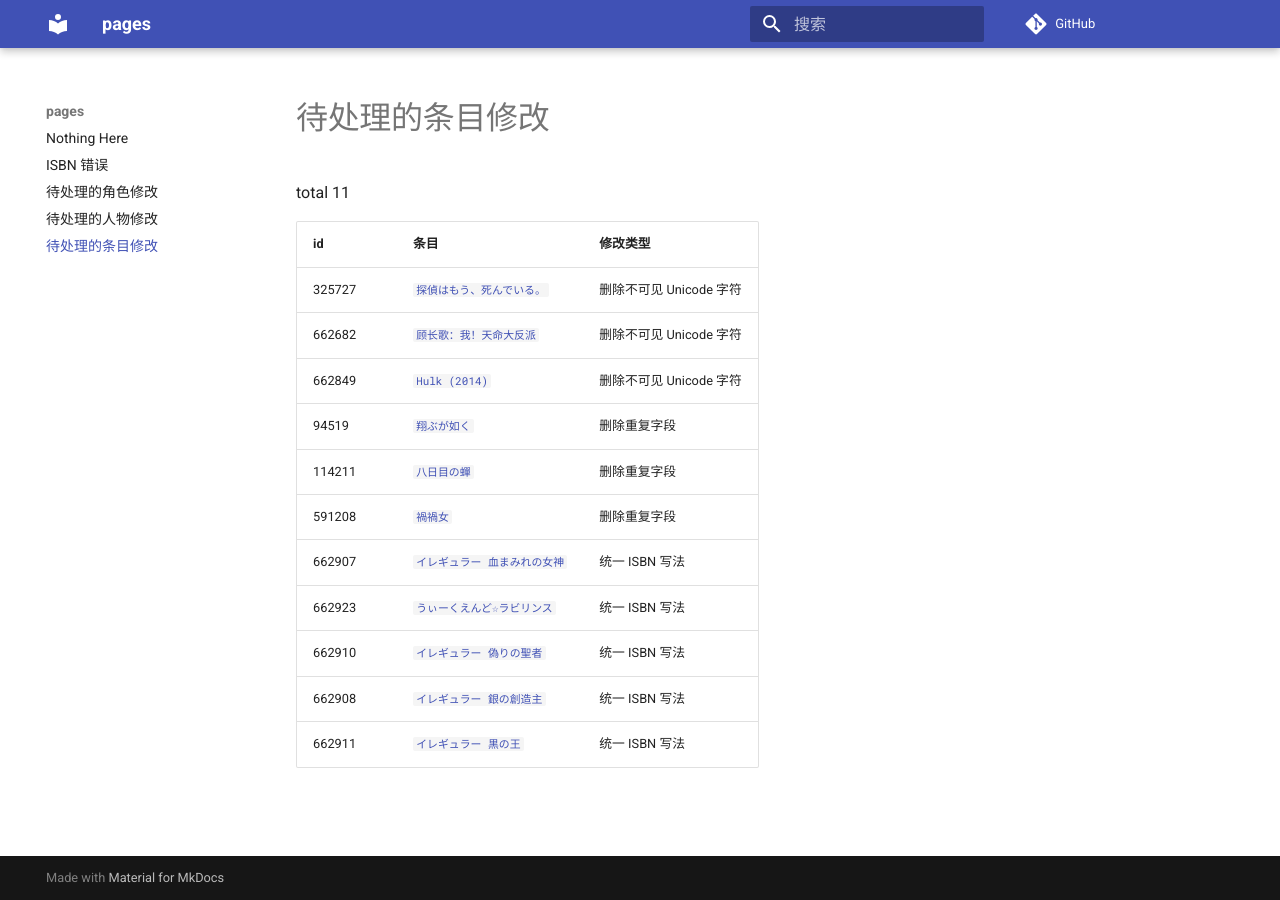
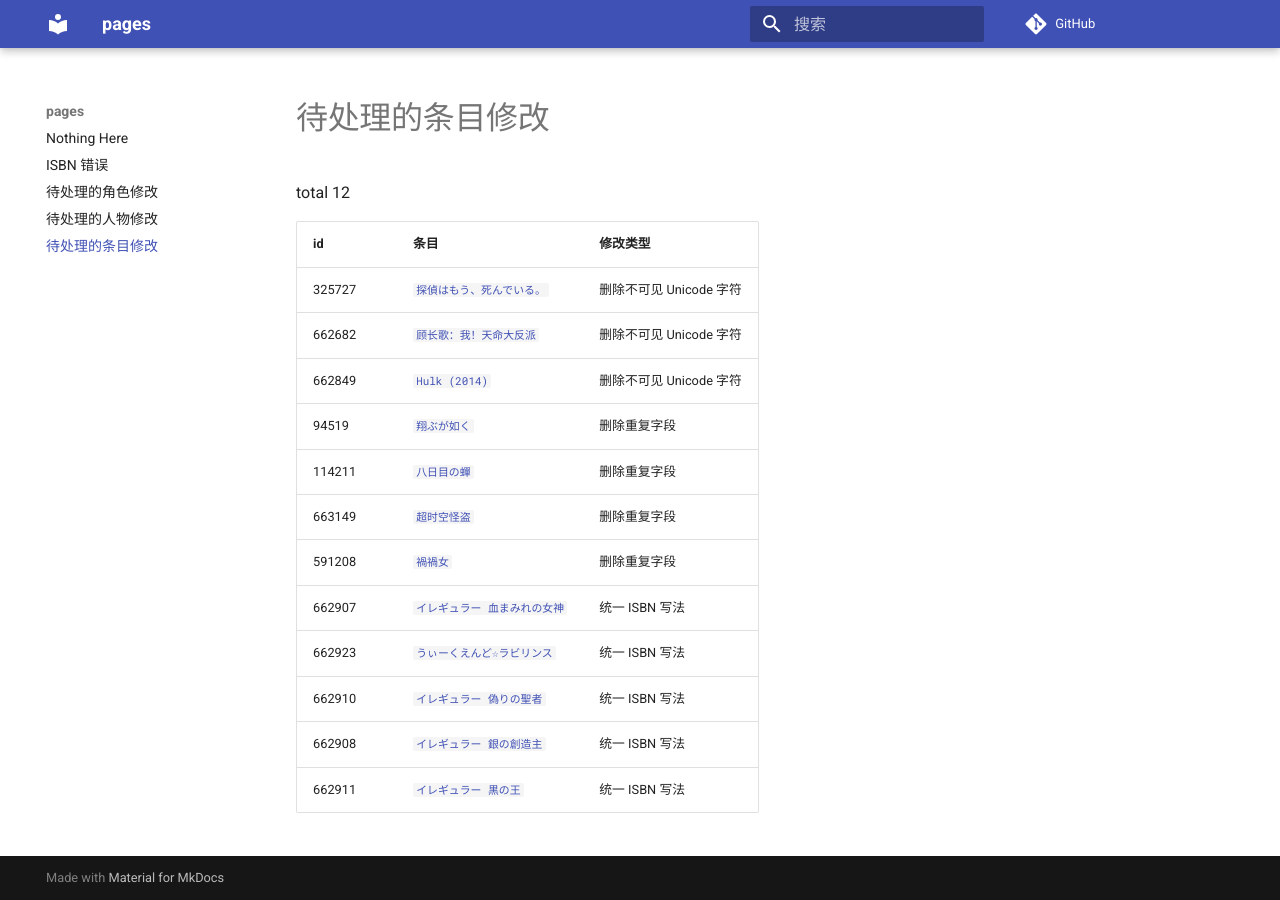
Before and after one commit to trim21/bangumi-pages, an MkDocs documentation site: the page built from docs/pending-subject-changes.md, in a window 1280 px wide. Built offline with MkDocs 1.6.1 and Material for MkDocs 9.7.7, drawn with Linux system fonts in a browser that asks for light colours; comment, search, counter and statistics services are not loaded.

Commit message:
update pending-changes.md

```diff
--- a/docs/pending-subject-changes.md
+++ b/docs/pending-subject-changes.md
@@ -1,6 +1,6 @@
 # 待处理的条目修改
 
-total 11
+total 12
 
 | id | 条目 | 修改类型 |
 | --- | --- | --- |
@@ -9,6 +9,7 @@ total 11
 | 662849 | [`Hulk (2014)`](https://bgm.tv/subject/662849) | 删除不可见 Unicode 字符 |
 | 94519 | [`翔ぶが如く`](https://bgm.tv/subject/94519) | 删除重复字段 |
 | 114211 | [`八日目の蟬`](https://bgm.tv/subject/114211) | 删除重复字段 |
+| 663149 | [`超时空怪盗`](https://bgm.tv/subject/663149) | 删除重复字段 |
 | 591208 | [`禍禍女`](https://bgm.tv/subject/591208) | 删除重复字段 |
 | 662907 | [`イレギュラー 血まみれの女神`](https://bgm.tv/subject/662907) | 统一 ISBN 写法 |
 | 662923 | [`うぃーくえんど☆ラビリンス`](https://bgm.tv/subject/662923) | 统一 ISBN 写法 |
```
